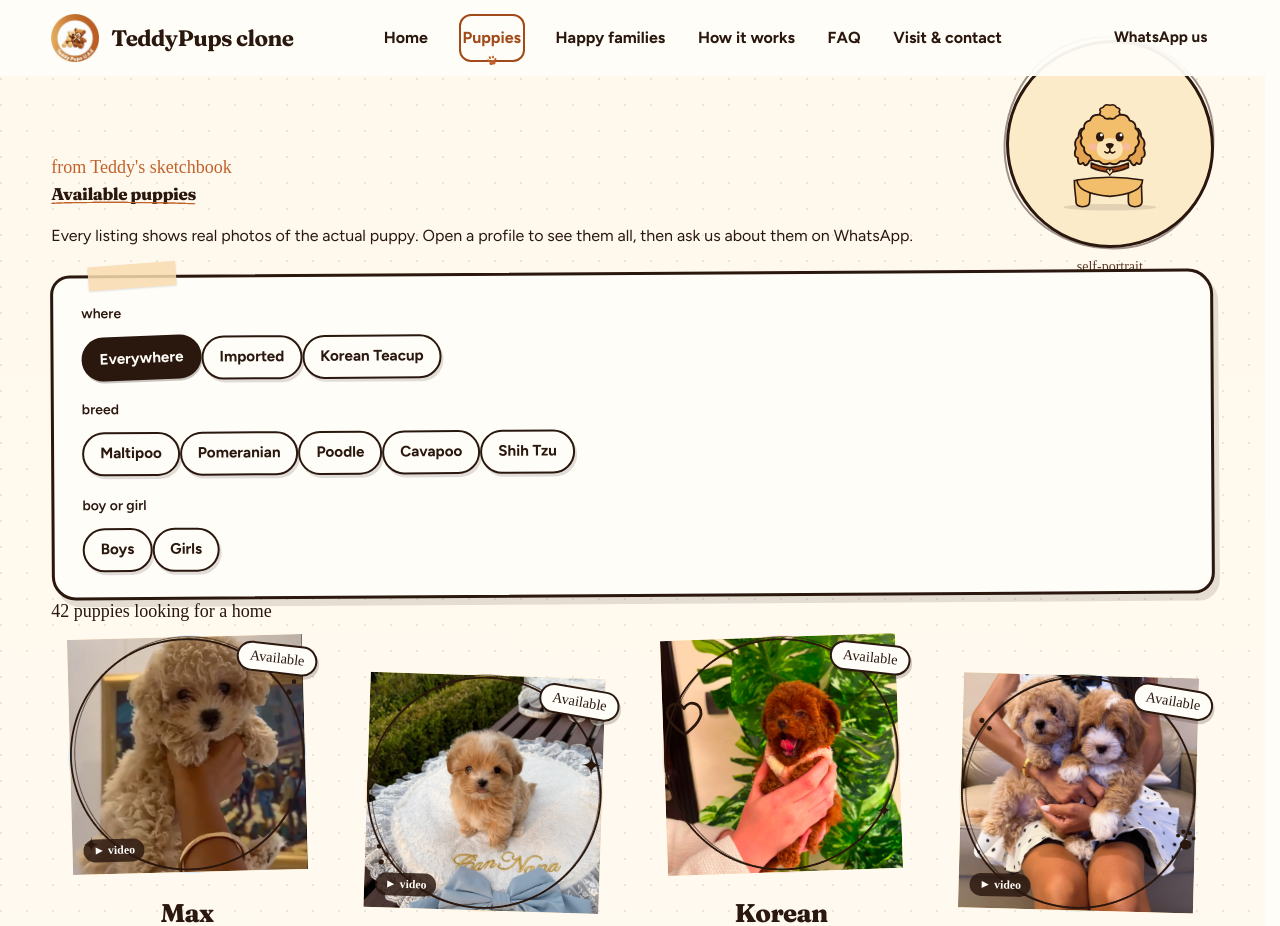
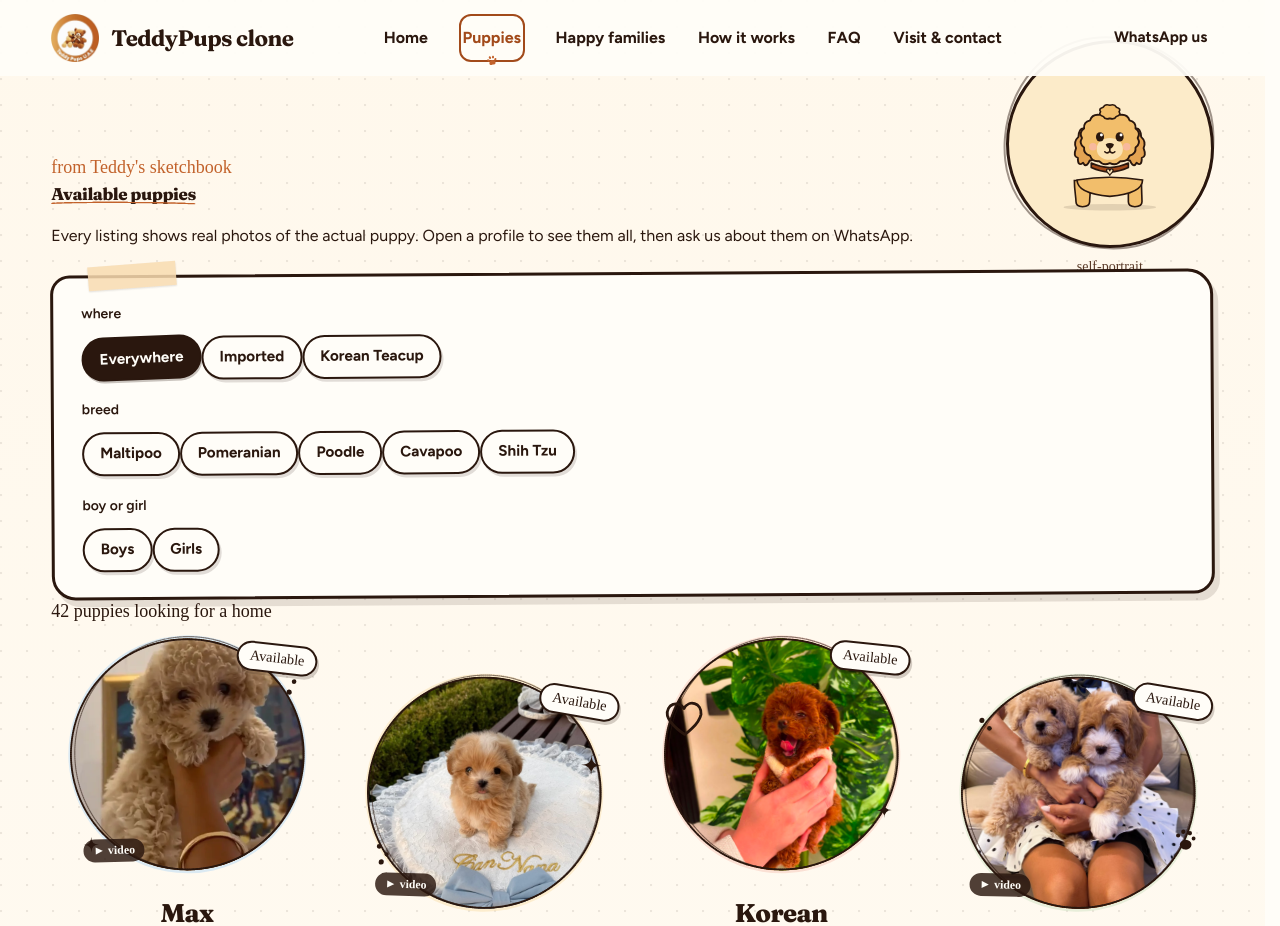
Before and after one commit to pragya757/TeddyPups-Clone, a Next.js app: page /puppies in a window 1280 px wide. Shown: the top 926 px of the page. Built offline with nearby package versions, Linux system fonts and the light colour scheme; a web font is replaced by a local one.

Commit message:
fix(puppies): make puppy photo boundaries circular instead of square

```diff
--- a/src/app/puppies/PuppiesClient.jsx
+++ b/src/app/puppies/PuppiesClient.jsx
@@ -376,14 +376,22 @@ export default function PuppiesClient({ initialPuppies }) {
                         <circle cx="100" cy="100" r="92" />
                       </svg>
 
-                      {/* Photo */}
-                      <span className="tp-sketch__photo">
+                      {/* Photo with circular boundary */}
+                      <span
+                        className="tp-sketch__photo rounded-full overflow-hidden"
+                        style={{
+                          borderRadius: '50%',
+                          clipPath: 'circle(50% at 50% 50%)',
+                          overflow: 'hidden',
+                        }}
+                      >
                         <Image
                           src={mainImg}
                           alt={`${cleanName}, ${pup.breed}`}
                           fill
                           sizes="(max-width: 640px) 45vw, (max-width: 1024px) 30vw, 220px"
-                          className="object-cover"
+                          className="object-cover rounded-full"
+                          style={{ borderRadius: '50%' }}
                           priority={idx < 5}
                         />
                       </span>
@@ -488,13 +496,21 @@ export default function PuppiesClient({ initialPuppies }) {
                     <svg className="tp-sketch__wash" viewBox="0 0 200 200" aria-hidden="true">
                       <circle cx="100" cy="100" r="92" />
                     </svg>
-                    <span className="tp-sketch__photo">
+                    <span
+                      className="tp-sketch__photo rounded-full overflow-hidden"
+                      style={{
+                        borderRadius: '50%',
+                        clipPath: 'circle(50% at 50% 50%)',
+                        overflow: 'hidden',
+                      }}
+                    >
                       <Image
                         src={item.src}
                         alt={item.name}
                         fill
                         sizes="120px"
-                        className="object-cover"
+                        className="object-cover rounded-full"
+                        style={{ borderRadius: '50%' }}
                       />
                     </span>
                     <svg className="tp-sketch__ink" viewBox="0 0 200 200" aria-hidden="true">
```
Also changed, not shown: src/app/globals.css.
